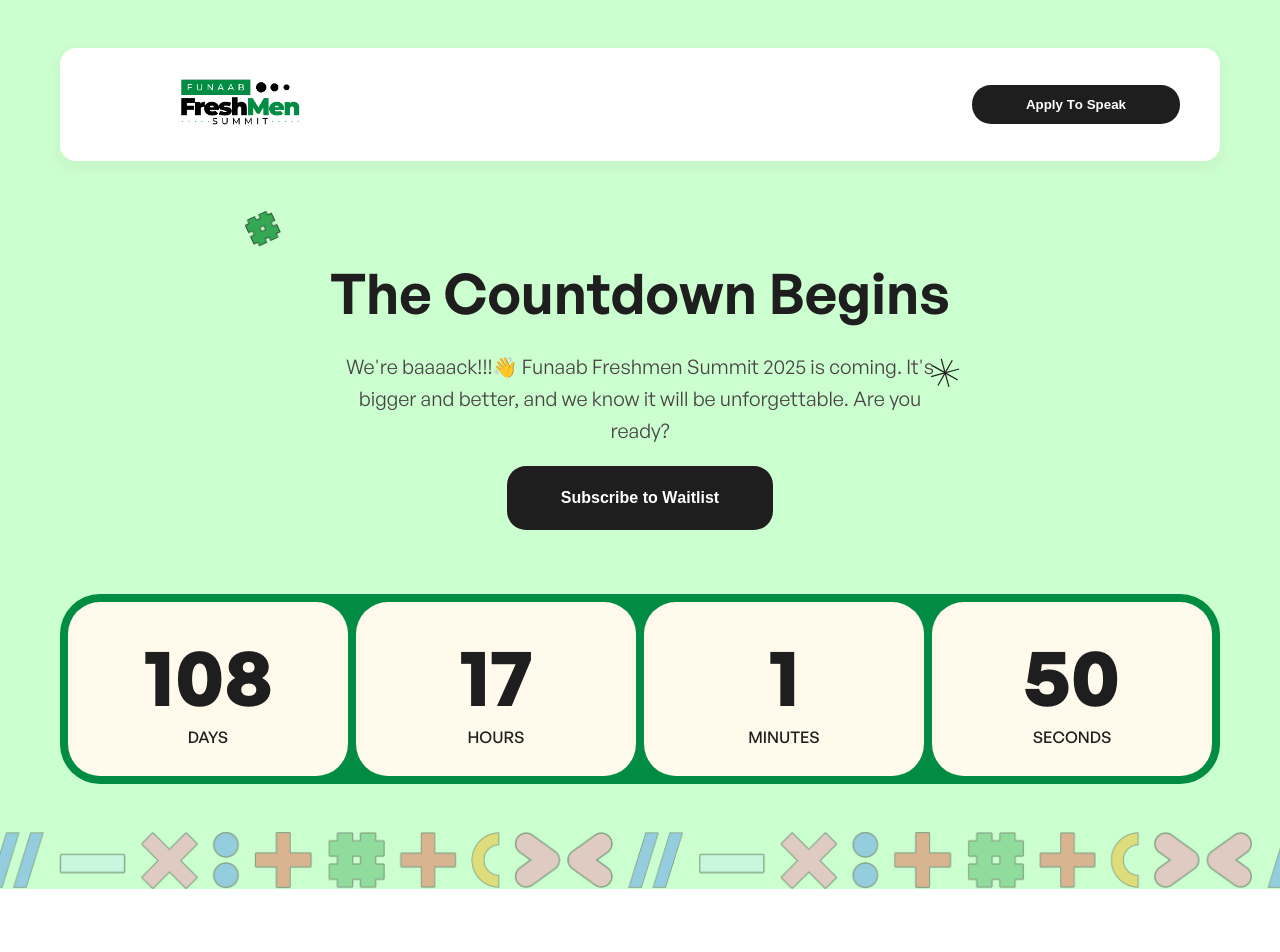
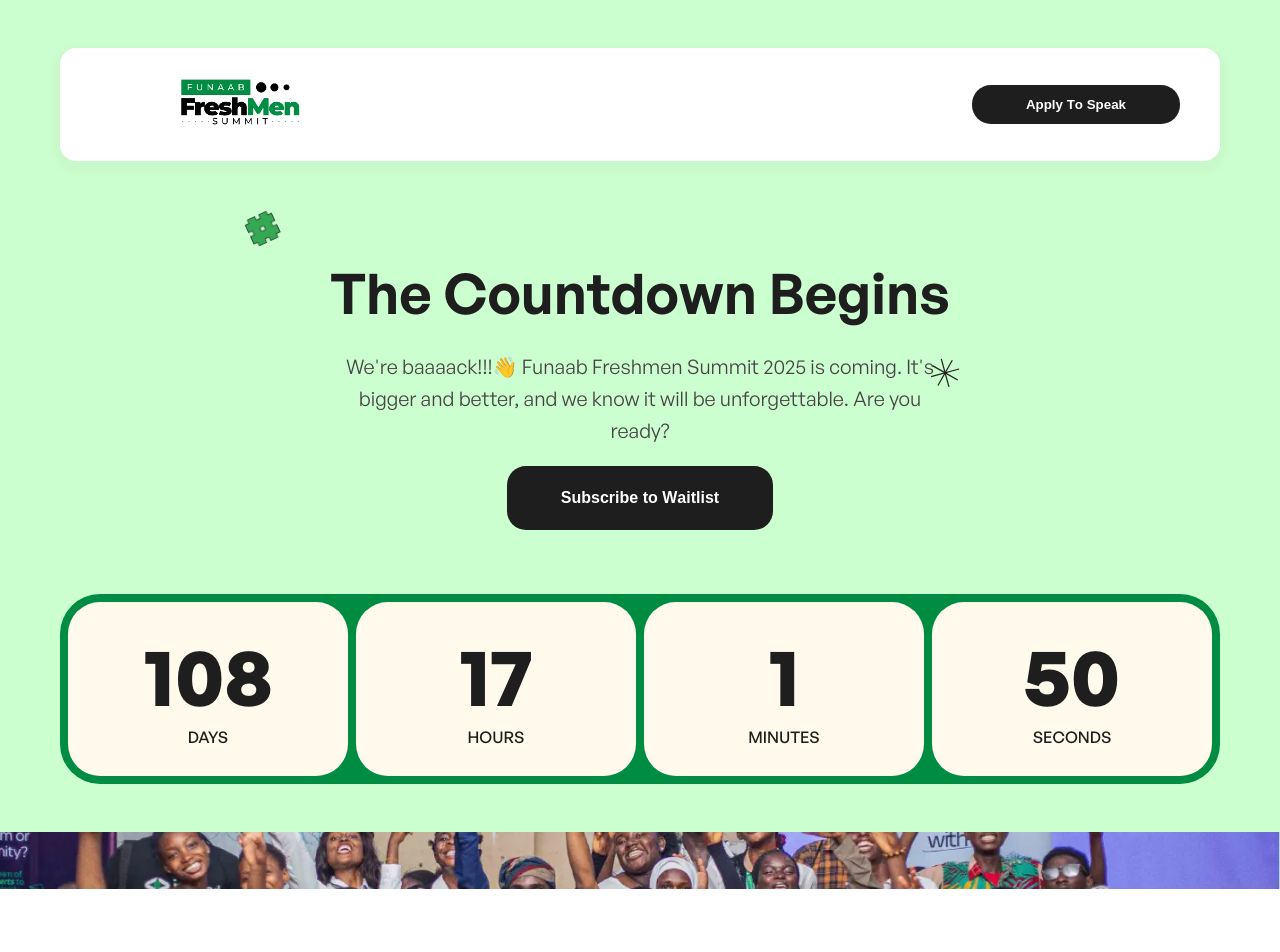
Before and after one commit to solarinayo/Funaab-Freshmen-Summit, a Next.js app: page / in a window 1280 px wide. Shown: the top 952 px of the page. Built offline with nearby package versions, Linux system fonts and the light colour scheme.

Commit message:
added banner on home

```diff
--- a/src/styles/pages/_home.scss
+++ b/src/styles/pages/_home.scss
@@ -110,7 +110,7 @@
       margin-top: 3rem;
       width: 100%;
       height: 57px;
-      background-image: url('../../../public/images/png/arithmetic.png');
+      background-image: url('../../../public/images/webp/t.webp');
       @include centerCoverBg();
     }
   }
```
Also changed, not shown: public/images/webp/t.webp (added), 1 other file (tests, documents, lock files or other folders).
